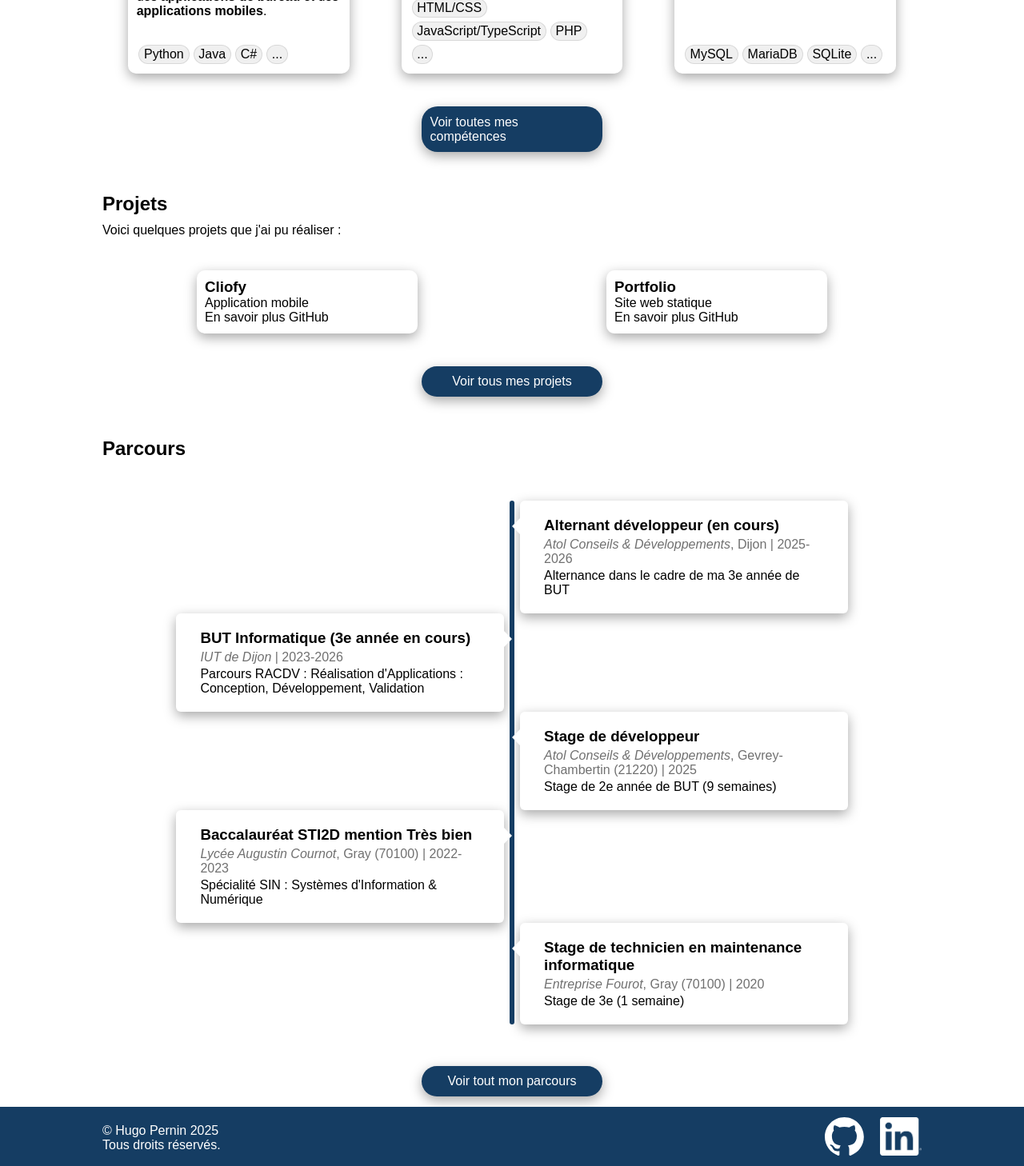
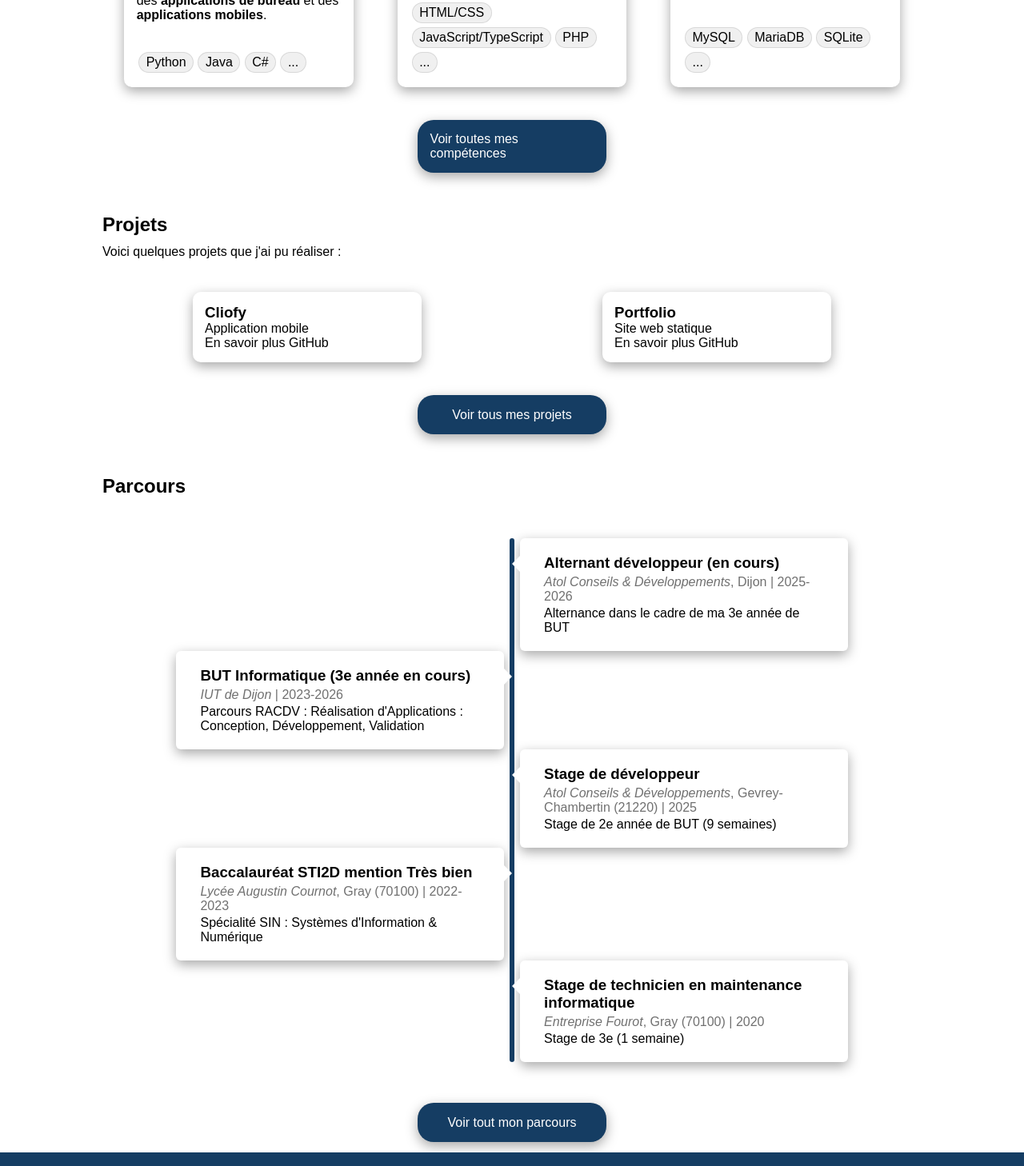
Before and after one commit to Hugo-Pernin/portfolio, a SvelteKit app: page / in a window 1280 px wide. Shown: the part 680-2138 px from the top of the page at 80% size. Built offline with nearby package versions, Linux system fonts and the light colour scheme.

Commit message:
Convert padding units to em

```diff
--- a/src/lib/components/IndexButton.svelte
+++ b/src/lib/components/IndexButton.svelte
@@ -18,7 +18,7 @@
 		transition: background-color 0.2s;
 		border-radius: 20px;
 		width: 20%;
-		padding: 1%;
+		padding: 0.96em;
 		margin: 1% auto;
 		display: flex;
 		align-items: center;
--- a/src/lib/components/JobDiplomaCard.svelte
+++ b/src/lib/components/JobDiplomaCard.svelte
@@ -78,7 +78,7 @@
 
 	/* The actual content */
 	.content {
-		padding: 20px 30px;
+		padding: 1.25em 1.88em;
 		background-color: #ffffff;
 		box-shadow: rgba(0, 0, 0, 0.35) 0 5px 15px;
 		position: relative;
--- a/src/lib/components/LinkButton.svelte
+++ b/src/lib/components/LinkButton.svelte
@@ -22,7 +22,7 @@
 		display: inline-flex;
 		transition: background-color 0.2s;
 		margin-right: 1%;
-		padding: 0.5% 2%;
+		padding: 0.21em 0.84em;
 	}
 
 	.link-card a {
--- a/src/lib/components/ProjectCard.svelte
+++ b/src/lib/components/ProjectCard.svelte
@@ -40,7 +40,7 @@
 <style>
 	.project-card {
 		border-radius: 10px;
-		padding: 1%;
+		padding: 0.72em;
 		margin: 1%;
 		background-color: #f0f0f0;
 		width: 46%;
--- a/src/lib/components/SkillCard.svelte
+++ b/src/lib/components/SkillCard.svelte
@@ -11,7 +11,7 @@
 <style>
 	.skill-card {
 		border-radius: 10px;
-		padding: 1%;
+		padding: 0.96em;
 		margin: 1%;
 		background-color: #f0f0f0;
 		display: inline-block;
--- a/src/lib/components/TechnologyBigCard.svelte
+++ b/src/lib/components/TechnologyBigCard.svelte
@@ -19,7 +19,7 @@
 		background-color: #f0f0f0;
 		border-radius: 20px;
 		margin: 1%;
-		padding: 0.75% 2.25%;
+		padding: 0.17em 0.5em;
 		display: inline-flex;
 		align-items: center;
 	}
--- a/src/lib/components/TechnologySmallCard.svelte
+++ b/src/lib/components/TechnologySmallCard.svelte
@@ -17,7 +17,7 @@
 		background-color: #e0e0e0;
 		border-radius: 10px;
 		margin: 0 5px;
-		padding: 5px;
+		padding: 0.31em;
 	}
 
 	.technology-small-card img {
--- a/src/routes/+layout.svelte
+++ b/src/routes/+layout.svelte
@@ -93,7 +93,7 @@
 		display: block;
 		color: #ffffff;
 		text-align: center;
-		padding: 14px 16px;
+		padding: 0.88em 1em;
 		transition: color 0.2s;
 		border-top: 0.2rem solid #153d63;
 		border-bottom: 0.2rem solid #153d63;
@@ -113,13 +113,13 @@
 		display: flex;
 		justify-content: space-between;
 		align-items: center;
-		padding: 1% 10%;
+		padding: 1.2em 12em;
 		margin-top: 1%;
 	}
 
 	#footer-links img {
 		height: 3rem;
-		padding-left: 1rem;
+		padding-left: 1em;
 	}
 
 	@media only screen and (max-width: 600px) {
@@ -129,7 +129,7 @@
 		}
 
 		main {
-			padding: 0 2%;
+			padding: 0 0.51em;
 		}
 
 		#top-nav ul {
--- a/src/routes/+page.svelte
+++ b/src/routes/+page.svelte
@@ -116,7 +116,7 @@
 	.index-project {
 		/*background-color: #f0f0f0;*/
 		border-radius: 10px;
-		padding: 1%;
+		padding: 0.96em;
 		margin: 3% 0;
 		box-shadow: rgba(0, 0, 0, 0.35) 0 5px 15px;
 		animation: fadein 1s;
@@ -144,7 +144,7 @@
 		background-color: #f0f0f0;
 		border-radius: 20px;
 		margin: 1%;
-		padding: 0.75% 2.25%;
+		padding: 0.18em 0.54em;
 		display: inline-flex;
 		align-items: center;
 		text-decoration: none;
--- a/src/routes/career/+page.svelte
+++ b/src/routes/career/+page.svelte
@@ -35,7 +35,7 @@
 
 	.certification-card {
 		border-radius: 10px;
-		padding: 1%;
+		padding: 0.96em;
 		margin: 1%;
 		background-color: #f0f0f0;
 	}
```
